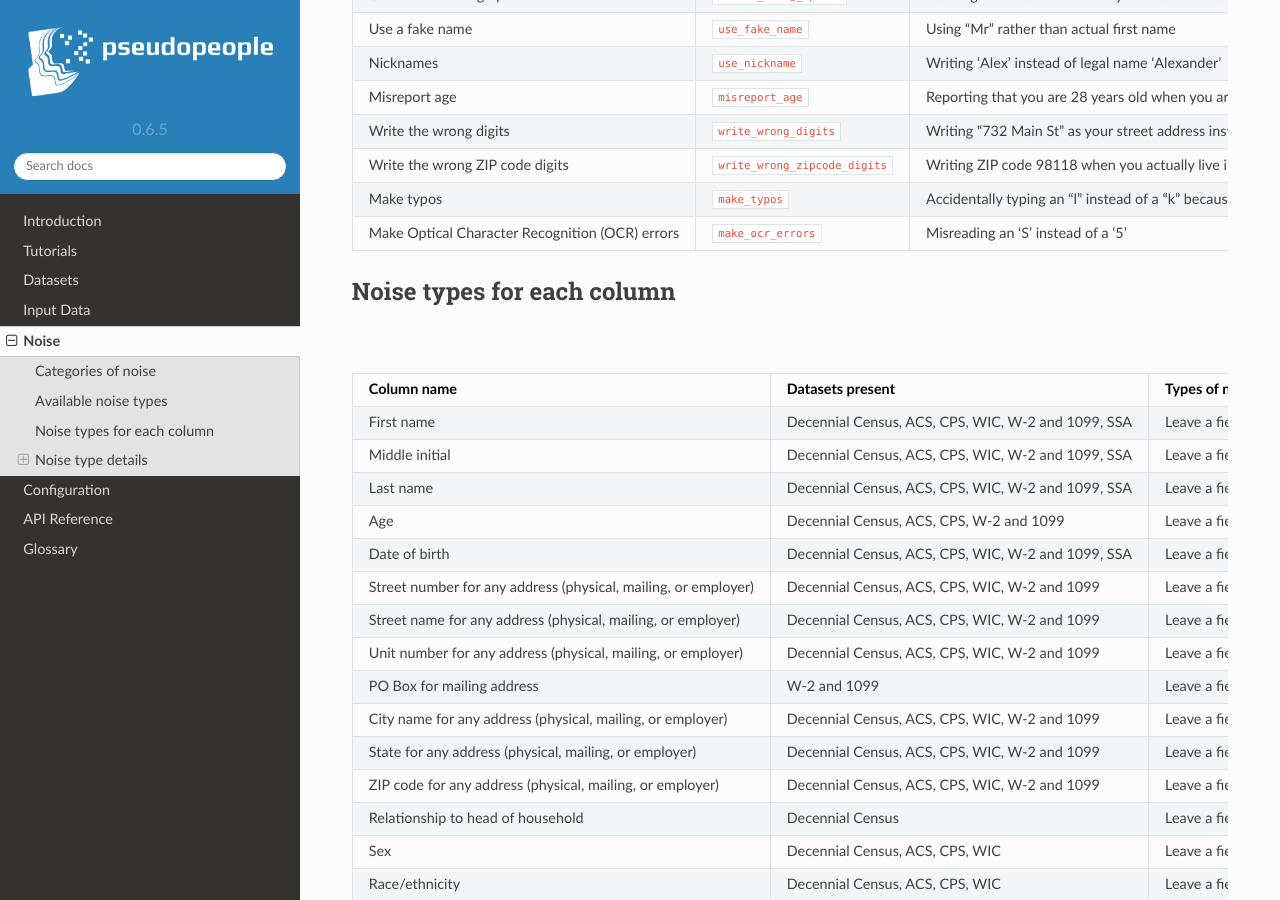
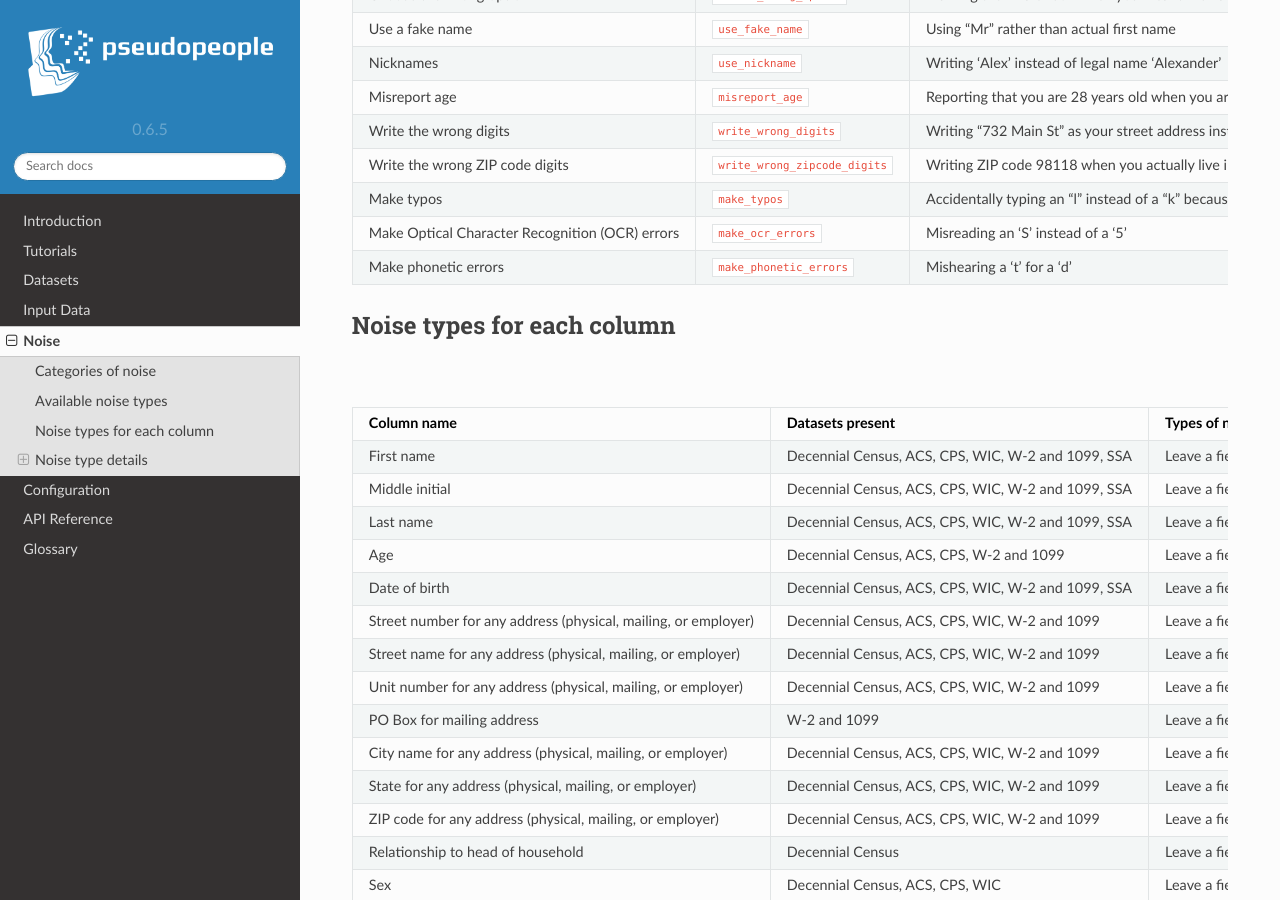
Before and after one commit to ihmeuw/pseudopeople, a Sphinx documentation site: the page built from docs/source/noise/index.rst, in a window 1280 px wide and 900 px high, scrolled down 1145 px. Built offline with Sphinx 7.4.7 and the Read the Docs theme 2.0.0, drawn with Linux system fonts in a browser that asks for light colours.

Commit message:
Update noise tables to include phonetic noise error

```diff
--- a/docs/source/noise/index.rst
+++ b/docs/source/noise/index.rst
@@ -94,6 +94,9 @@
   * - Make Optical Character Recognition (OCR) errors
     - ``make_ocr_errors``
     - Misreading an 'S' instead of a '5'
+  * - Make phonetic errors
+    - ``make_phonetic_errors``
+    - Mishearing a 't' for a 'd'
 
 
 Noise types for each column
@@ -109,15 +112,15 @@
     - Notes
   * - First name
     - Decennial Census, ACS, CPS, WIC, W-2 and 1099, SSA
-    - Leave a field blank, use a fake name, nickname, make typos, make OCR errors
+    - Leave a field blank, use a fake name, nickname, make typos, make OCR errors, make phonetic errors
     -
   * - Middle initial
     - Decennial Census, ACS, CPS, WIC, W-2 and 1099, SSA
-    - Leave a field blank, make typos, make OCR errors
+    - Leave a field blank, make typos, make OCR errors, make phonetic errors
     -
   * - Last name
     - Decennial Census, ACS, CPS, WIC, W-2 and 1099, SSA
-    - Leave a field blank, use a fake name, make typos, make OCR errors
+    - Leave a field blank, use a fake name, make typos, make OCR errors, make phonetic errors
     -
   * - Age
     - Decennial Census, ACS, CPS, W-2 and 1099
@@ -133,7 +136,7 @@
     - Noise for all types of addresses works in the same way
   * - Street name for any address (physical, mailing, or employer)
     - Decennial Census, ACS, CPS, WIC, W-2 and 1099
-    - Leave a field blank, make typos, make OCR errors
+    - Leave a field blank, make typos, make OCR errors, make phonetic errors
     - Noise for all types of addresses works in the same way
   * - Unit number for any address (physical, mailing, or employer)
     - Decennial Census, ACS, CPS, WIC, W-2 and 1099
@@ -145,7 +148,7 @@
     -
   * - City name for any address (physical, mailing, or employer)
     - Decennial Census, ACS, CPS, WIC, W-2 and 1099
-    - Leave a field blank, make typos, make OCR errors
+    - Leave a field blank, make typos, make OCR errors, make phonetic errors
     - Noise for all types of addresses works in the same way
   * - State for any address (physical, mailing, or employer)
     - Decennial Census, ACS, CPS, WIC, W-2 and 1099
```
